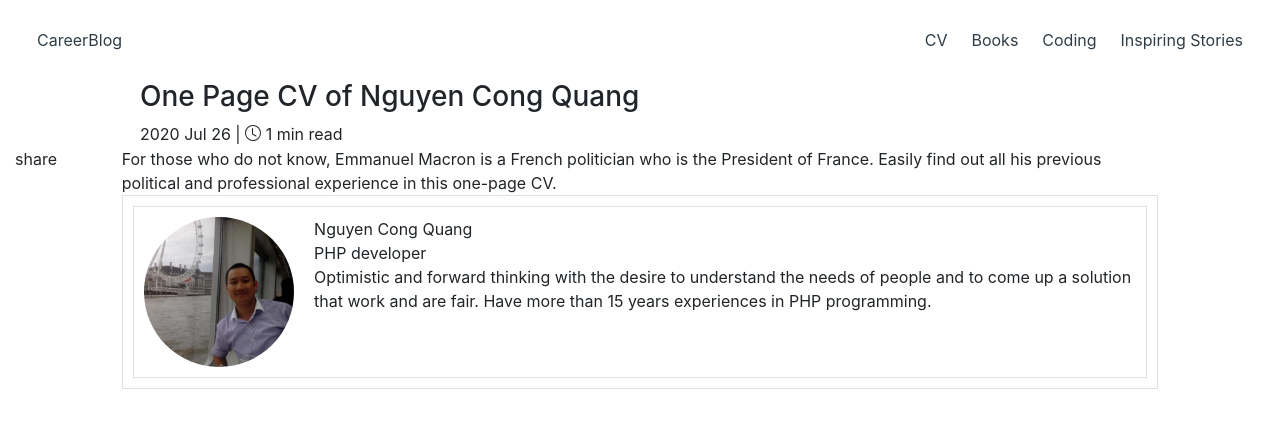
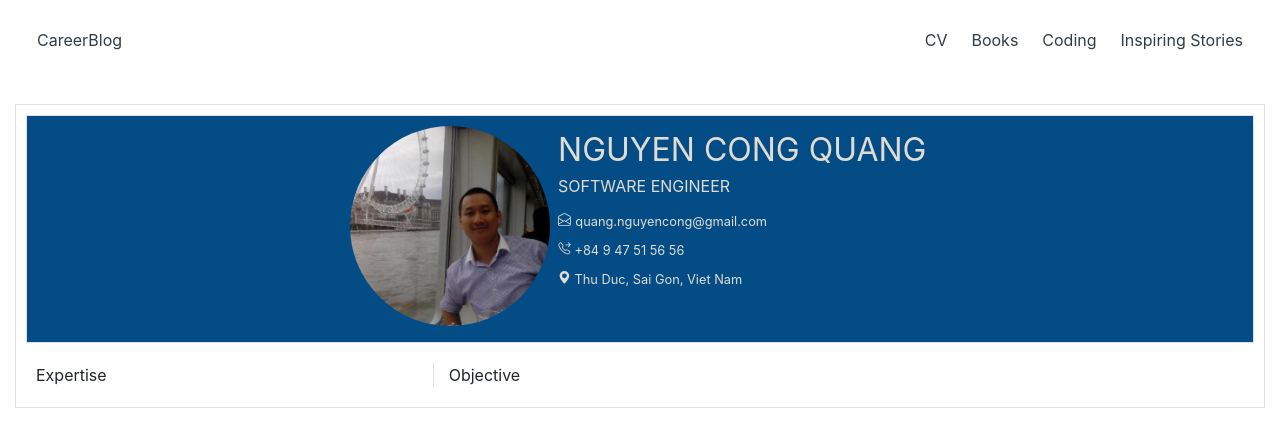
Before and after one commit to nguyencongquang/careerblog, a plain HTML site: page index.html in a window 1280 px wide. Drawn offline with nearby package versions, Linux system fonts and the light colour scheme.

```diff
--- a/index.html
+++ b/index.html
@@ -52,6 +52,16 @@
         .header-right {
             float: right;
         }
+        .cv-image-short-desc > * {
+            display: inline-block;
+        }
+
+        .column-cv {
+            text-align: left;
+            height: 200px;
+            overflow: hidden;
+
+        }
         /* Add media queries for responsiveness - when the screen is 500px wide or less, hide all the menu item */
         @media screen and (max-width: 500px) {
             .header a {
@@ -70,9 +80,13 @@
                 height: 40px;
             }
 
-            .cv-description {
-                display: none;
+            .column-cv {
+                overflow: hidden;
+                height: auto;
+                text-align: center;
             }
+
+
         }
     </style>
     <!-- Bootstrap CSS -->
@@ -91,49 +105,72 @@
             <a href="#about">Inspiring Stories</a>
         </div>
     </div>
-    <div style="border-style: none">
-        <div style="border-style: none; padding-left: 10%">
-            <h3>One Page CV of Nguyen Cong Quang</h3>
-            <div style="float:left">
-                <span>2020 Jul 26 |</span>
-                <span style="vertical-align: middle;"><svg class="bi bi-clock" width="1em" height="1em" viewBox="0 0 16 16" fill="currentColor" xmlns="http://www.w3.org/2000/svg">
-                    <path fill-rule="evenodd" d="M8 15A7 7 0 1 0 8 1a7 7 0 0 0 0 14zm8-7A8 8 0 1 1 0 8a8 8 0 0 1 16 0z"/>
-                    <path fill-rule="evenodd" d="M7.5 3a.5.5 0 0 1 .5.5v5.21l3.248 1.856a.5.5 0 0 1-.496.868l-3.5-2A.5.5 0 0 1 7 9V3.5a.5.5 0 0 1 .5-.5z"/>
-                </svg></span>
-                <span>1 min read</span>
-            </div>
-        </div>
-    </div>
+
 <!--    get new line after using float left-->
     <br style="clear:both" />
 <!--    <div style="border-style: none; background-color: bisque; position: absolute; left: 0;width: 100%">-->
 <!--        background article-->
 <!--    </div>-->
     <div class="row">
-        <div class="col-md-1">
-            share
-        </div>
-        <div class="col-md-10">
-            <div >
-                For those who do not know, Emmanuel Macron is a French politician who is the President of France. Easily find out all his previous political and professional experience in this one-page CV.
-            </div>
+        <div class="col-12">
             <div class="border">
-                <div style="padding: 10px; margin: 10px" class="border">
+                <div style="padding: 10px; margin: 10px; background-color: #044c86" class="border">
                     <div class="row">
-                        <div class="col-2">
-                            <img width="150" height="150" src="cv.jpeg" class="cv-image rounded-circle">
+
+                        <div class="cv-image-short-desc col-12" style="text-align: center;">
+                            <div class="column-cv">
+                                <img width="200" height="200" src="cv.jpeg" class="cv-image rounded-circle img-responsive center-block">
+                            </div>
+
+                            <div class="column-cv px-1">
+                                <div style="font-size: 2rem ;color: #dfdcd3"> NGUYEN CONG QUANG</div>
+                                <div style="font-size: 1rem ;color: #dfdcd3; padding-bottom: 10px"> SOFTWARE ENGINEER</div>
+
+
+                                <div style="padding-bottom: 5px">
+                                    <span style="font-size: 0.8rem ;color: #dfdcd3"><svg class="bi bi-envelope-open" width="1em" height="1em" viewBox="0 0 16 16" fill="currentColor" xmlns="http://www.w3.org/2000/svg">
+                                    <path fill-rule="evenodd" d="M8 8.917l7.757 4.654-.514.858L8 10.083.757 14.43l-.514-.858L8 8.917z"/>
+                                    <path fill-rule="evenodd" d="M6.447 10.651L.243 6.93l.514-.858 6.204 3.723-.514.857zm9.31-3.722L9.553 10.65l-.514-.857 6.204-3.723.514.858z"/>
+                                    <path fill-rule="evenodd" d="M15 14V5.236a1 1 0 0 0-.553-.894l-6-3a1 1 0 0 0-.894 0l-6 3A1 1 0 0 0 1 5.236V14a1 1 0 0 0 1 1h12a1 1 0 0 0 1-1zM1.106 3.447A2 2 0 0 0 0 5.237V14a2 2 0 0 0 2 2h12a2 2 0 0 0 2-2V5.236a2 2 0 0 0-1.106-1.789l-6-3a2 2 0 0 0-1.788 0l-6 3z"/>
+                                </svg></span>
+                                    <span style="font-size: 0.8rem ;color: #dfdcd3">quang.nguyencong@gmail.com</span>
+                                </div>
+
+                                <div style="padding-bottom: 5px">
+                                <span style="font-size: 0.8rem ;color: #dfdcd3">
+                                    <svg width="1em" height="1em" viewBox="0 0 16 16" class="bi bi-telephone-forward" fill="currentColor" xmlns="http://www.w3.org/2000/svg">
+                                    <path fill-rule="evenodd" d="M3.925 1.745a.636.636 0 0 0-.951-.059l-.97.97c-.453.453-.62 1.095-.421 1.658A16.47 16.47 0 0 0 5.49 10.51a16.47 16.47 0 0 0 6.196 3.907c.563.198 1.205.032 1.658-.421l.97-.97a.636.636 0 0 0-.06-.951l-2.162-1.682a.636.636 0 0 0-.544-.115l-2.052.513a1.636 1.636 0 0 1-1.554-.43L5.64 8.058a1.636 1.636 0 0 1-.43-1.554l.513-2.052a.636.636 0 0 0-.115-.544L3.925 1.745zM2.267.98a1.636 1.636 0 0 1 2.448.153l1.681 2.162c.309.396.418.913.296 1.4l-.513 2.053a.636.636 0 0 0 .167.604L8.65 9.654a.636.636 0 0 0 .604.167l2.052-.513a1.636 1.636 0 0 1 1.401.296l2.162 1.681c.777.604.849 1.753.153 2.448l-.97.97c-.693.693-1.73.998-2.697.658a17.471 17.471 0 0 1-6.571-4.144A17.47 17.47 0 0 1 .639 4.646c-.34-.967-.035-2.004.658-2.698l.97-.969zM12.646.646a.5.5 0 0 1 .708 0l2.5 2.5a.5.5 0 0 1 0 .708l-2.5 2.5a.5.5 0 0 1-.708-.708L14.293 4H9.5a.5.5 0 0 1 0-1h4.793l-1.647-1.646a.5.5 0 0 1 0-.708z"/>
+                                    </svg>
+                                </span>
+                                    <span style="font-size: 0.8rem ;color: #dfdcd3">+84 9 47 51 56 56</span>
+                                </div>
+                                <div style="padding-bottom: 5px">
+                                <span style="font-size: 0.8rem ;color: #dfdcd3">
+                                    <svg width="1em" height="1em" viewBox="0 0 16 16" class="bi bi-geo-alt" fill="currentColor" xmlns="http://www.w3.org/2000/svg">
+                                    <path fill-rule="evenodd" d="M8 16s6-5.686 6-10A6 6 0 0 0 2 6c0 4.314 6 10 6 10zm0-7a3 3 0 1 0 0-6 3 3 0 0 0 0 6z"/>
+                                    </svg>
+                                </span>
+                                    <span style="font-size: 0.8rem ;color: #dfdcd3">Thu Duc, Sai Gon, Viet Nam</span>
+                                </div>
+
+                            </div>
                         </div>
-                        <div class="col-10">
-                            <span>Nguyen Cong Quang</span> <br/>
-                            <span>PHP developer</span> <br/>
 
-                            <span class="cv-description">
-                                Optimistic and forward thinking with the desire to understand the needs of people and to come up a solution
-                                that work and are fair. Have more than 15 years experiences in PHP programming.
-                            </span>
+
+                    </div>
+                </div>
+
+                <div style="padding: 10px; margin: 10px">
+                    <div class="row">
+                        <div class="col-4 border-right">
+                            Expertise
+                        </div>
+                        <div class="col-8">
+                            Objective
                         </div>
                     </div>
                 </div>
+
 
             </div>
 
```
